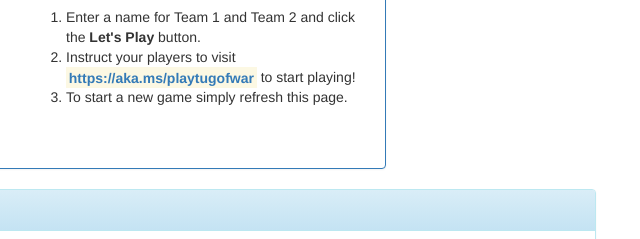
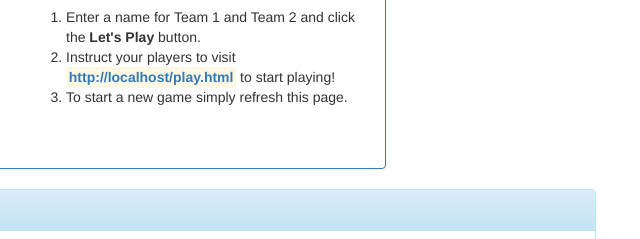
Before and after one commit to joescars/TugOfWar-FunctionsDemo, a plain HTML site: page Client/index.html in a window 1280 px wide. Shown: the part 157-396 px from the top of the page, 629-1269 px from the left. Drawn offline with nearby package versions, Linux system fonts and the light colour scheme.

Commit message:
Automatically set play URL

```diff
--- a/Client/index.html
+++ b/Client/index.html
@@ -63,7 +63,7 @@
                                 <h3 style="padding-top: 0px; margin-top: 0px;">Instructions</h3>
                                 <ol>
                                     <li>Enter a name for Team 1 and Team 2 and click the <strong>Let's Play</strong> button.</li>
-                                    <li>Instruct your players to visit <mark><strong><a href="https://aka.ms/playtugofwar" target="_blank">https://aka.ms/playtugofwar</a></strong></mark> to start playing!</li>
+                                    <li>Instruct your players to visit <mark><strong><a id="playlink" href="/play.html" target="_blank"></a></strong></mark> to start playing!</li>
                                     <li>To start a new game simply refresh this page.</li>
                                 </ol>
                             </div>
--- a/Client/index.js
+++ b/Client/index.js
@@ -1,6 +1,7 @@
 $( document ).ready(function() {
     // do nothing...
     setGameArea();
+    setPlayUrl();
 });
 
 var gameAreaWidth = 0;
@@ -162,3 +163,8 @@ var isWinningTeam = function() {
 var rinseRepeat = function() {
     setTimeout(updateScore, 1000);
 };
+
+function setPlayUrl() {
+    var playLink = document.getElementById('playlink');
+    playLink.innerText = playLink.href;
+}
```
